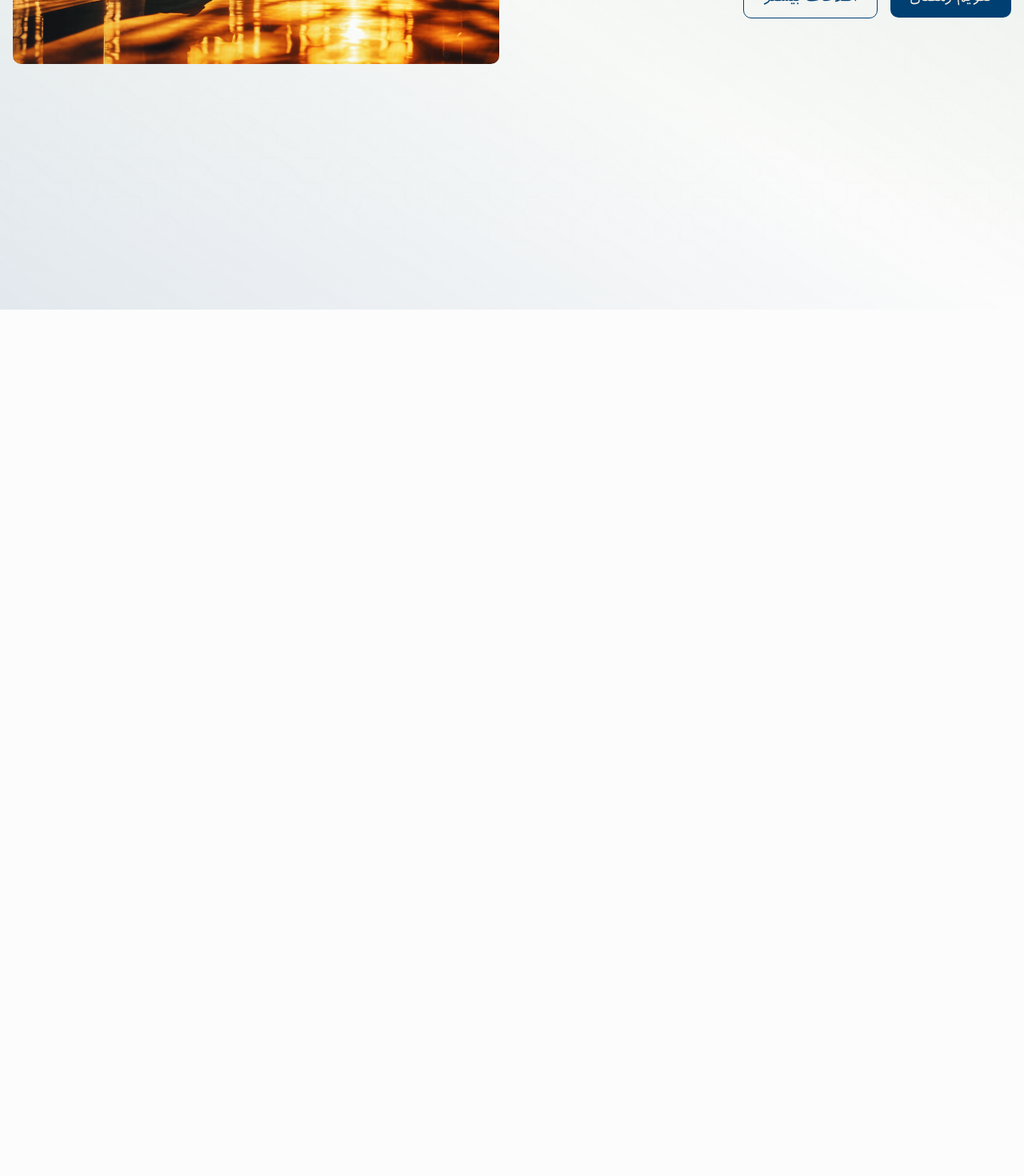
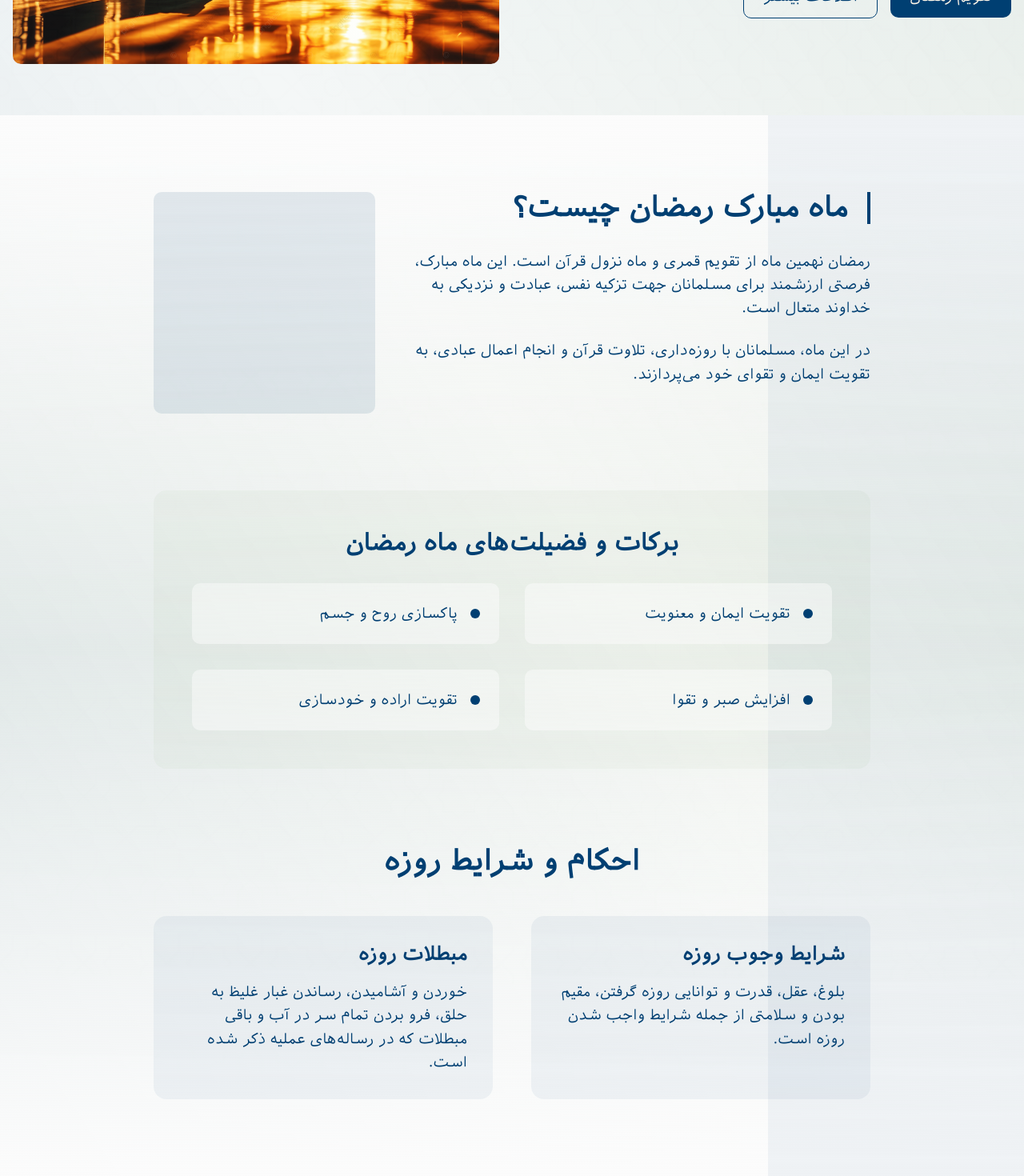
Before and after one commit to MahmoodHashem/ramadan, a React (Vite) app: page / in a window 1280 px wide. Shown: the part 413-1883 px from the top of the page at 80% size. Before the commit the page ends 800 px from the top, so only its background shows below. Built offline with nearby package versions, Linux system fonts and the light colour scheme.

Commit message:
feat: implement essential info section with responsive magazine-style layout and typography

```diff
--- a/index.html
+++ b/index.html
@@ -6,7 +6,7 @@
     <meta name="viewport" content="width=device-width, initial-scale=1.0" />
     <title>Vite + React + TS</title>
   </head>
-  <body class="relative overflow-hidden bg-gradient-to-b from-primary/5 via-accent/5 to-background dark:from-primary/10 dark:via-accent/10 dark:to-background min-h-screen" >
+  <body class="relative bg-gradient-to-b from-primary/5 via-accent/5 to-background dark:from-primary/10 dark:via-accent/10 dark:to-background min-h-screen" >
     <div id="root"></div>
     <script type="module" src="/src/main.tsx"></script>
   </body>
--- a/src/App.tsx
+++ b/src/App.tsx
@@ -1,3 +1,4 @@
+import EssentialInfo from "./components/essential-info"
 import Header from "./components/header"
 import Hero from "./components/hero"
 import { ThemeProvider } from "./components/theme-provider"
@@ -10,6 +11,9 @@ function App() {
         <Header />
         <Hero />
        </header>
+       <section>
+        <EssentialInfo />
+       </section>
     </ThemeProvider>
   )
 }
--- /dev/null
+++ b/src/components/essential-info.tsx
@@ -0,0 +1,73 @@
+const EssentialInfo = () => {
+    return (
+      <section className="container mx-auto px-5 py-12 md:py-24 relative">
+        {/* Decorative background elements */}
+        <div className="absolute inset-0 bg-gradient-to-b from-background via-accent/5 to-background" />
+        <div className="absolute inset-y-0 right-0 w-1/4 bg-primary/5 hidden lg:block" />
+
+        {/* Content wrapper */}
+        <div className="relative max-w-4xl mx-auto space-y-12 md:space-y-24 px-4 md:px-0">
+          {/* Introduction */}
+          <div className="grid grid-cols-1 lg:grid-cols-12 gap-8">
+            <div className="lg:col-span-8">
+              <h2 className="text-3xl md:text-4xl font-bold mb-6 md:mb-8 border-r-4 border-primary pr-6">
+                ماه مبارک رمضان چیست؟
+              </h2>
+              <div className="prose prose-lg prose-primary max-w-none text-right space-y-6">
+                <p className="text-base md:text-lg leading-relaxed">
+                  رمضان نهمین ماه از تقویم قمری و ماه نزول قرآن است. این ماه مبارک، فرصتی ارزشمند برای مسلمانان جهت تزکیه نفس، عبادت و نزدیکی به خداوند متعال است.
+                </p>
+                <p className="text-base md:text-lg leading-relaxed">
+                  در این ماه، مسلمانان با روزه‌داری، تلاوت قرآن و انجام اعمال عبادی، به تقویت ایمان و تقوای خود می‌پردازند.
+                </p>
+              </div>
+            </div>
+            <div className="lg:col-span-4">
+              <div className="aspect-square bg-primary/10 rounded-lg" />
+            </div>
+          </div>
+
+          {/* Benefits */}
+          <div className="bg-accent/5 p-6 md:p-12 rounded-2xl">
+            <h2 className="text-2xl md:text-3xl font-bold mb-6 md:mb-8 text-center">
+              برکات و فضیلت‌های ماه رمضان
+            </h2>
+            <div className="grid grid-cols-1 md:grid-cols-2 gap-4 md:gap-8">
+              {[
+                "تقویت ایمان و معنویت",
+                "پاکسازی روح و جسم",
+                "افزایش صبر و تقوا",
+                "تقویت اراده و خودسازی"
+              ].map((benefit, index) => (
+                <div key={index} className="flex items-center gap-4 bg-background/50 p-4 md:p-6 rounded-lg">
+                  <span className="w-2 md:w-3 h-2 md:h-3 rounded-full bg-primary shrink-0" />
+                  <span className="text-base md:text-lg">{benefit}</span>
+                </div>
+              ))}
+            </div>
+          </div>
+
+          {/* Rules and Conditions */}
+          <div className="space-y-8 md:space-y-12">
+            <h2 className="text-3xl md:text-4xl font-bold text-center">احکام و شرایط روزه</h2>
+            <div className="grid grid-cols-1 md:grid-cols-2 gap-6 md:gap-12">
+              <div className="space-y-4 p-6 md:p-8 bg-primary/5 rounded-2xl">
+                <h3 className="text-xl md:text-2xl font-semibold">شرایط وجوب روزه</h3>
+                <p className="text-base md:text-lg leading-relaxed">
+                  بلوغ، عقل، قدرت و توانایی روزه گرفتن، مقیم بودن و سلامتی از جمله شرایط واجب شدن روزه است.
+                </p>
+              </div>
+              <div className="space-y-4 p-6 md:p-8 bg-primary/5 rounded-2xl">
+                <h3 className="text-xl md:text-2xl font-semibold">مبطلات روزه</h3>
+                <p className="text-base md:text-lg leading-relaxed">
+                  خوردن و آشامیدن، رساندن غبار غلیظ به حلق، فرو بردن تمام سر در آب و باقی مبطلات که در رساله‌های عملیه ذکر شده است.
+                </p>
+              </div>
+            </div>
+          </div>
+        </div>
+      </section>
+    )
+  }
+
+  export default EssentialInfo
--- /dev/null
+++ b/src/components/ui/card.tsx
@@ -0,0 +1,68 @@
+import * as React from "react"
+
+import { cn } from "@/lib/utils"
+
+function Card({ className, ...props }: React.ComponentProps<"div">) {
+  return (
+    <div
+      data-slot="card"
+      className={cn(
+        "bg-card text-card-foreground flex flex-col gap-6 rounded-xl border py-6 shadow-sm",
+        className
+      )}
+      {...props}
+    />
+  )
+}
+
+function CardHeader({ className, ...props }: React.ComponentProps<"div">) {
+  return (
+    <div
+      data-slot="card-header"
+      className={cn("flex flex-col gap-1.5 px-6", className)}
+      {...props}
+    />
+  )
+}
+
+function CardTitle({ className, ...props }: React.ComponentProps<"div">) {
+  return (
+    <div
+      data-slot="card-title"
+      className={cn("leading-none font-semibold", className)}
+      {...props}
+    />
+  )
+}
+
+function CardDescription({ className, ...props }: React.ComponentProps<"div">) {
+  return (
+    <div
+      data-slot="card-description"
+      className={cn("text-muted-foreground text-sm", className)}
+      {...props}
+    />
+  )
+}
+
+function CardContent({ className, ...props }: React.ComponentProps<"div">) {
+  return (
+    <div
+      data-slot="card-content"
+      className={cn("px-6", className)}
+      {...props}
+    />
+  )
+}
+
+function CardFooter({ className, ...props }: React.ComponentProps<"div">) {
+  return (
+    <div
+      data-slot="card-footer"
+      className={cn("flex items-center px-6", className)}
+      {...props}
+    />
+  )
+}
+
+export { Card, CardHeader, CardFooter, CardTitle, CardDescription, CardContent }
```
